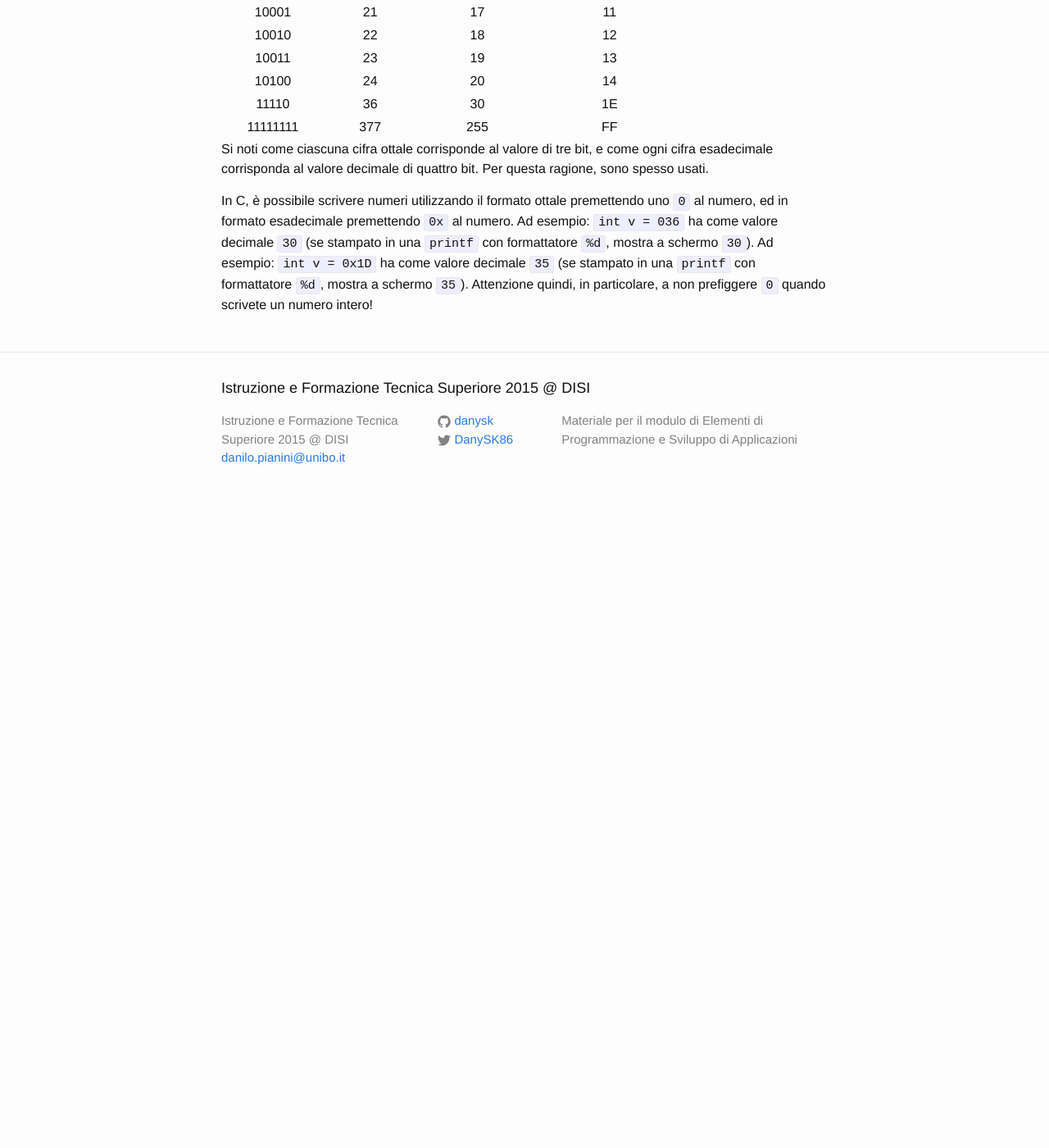
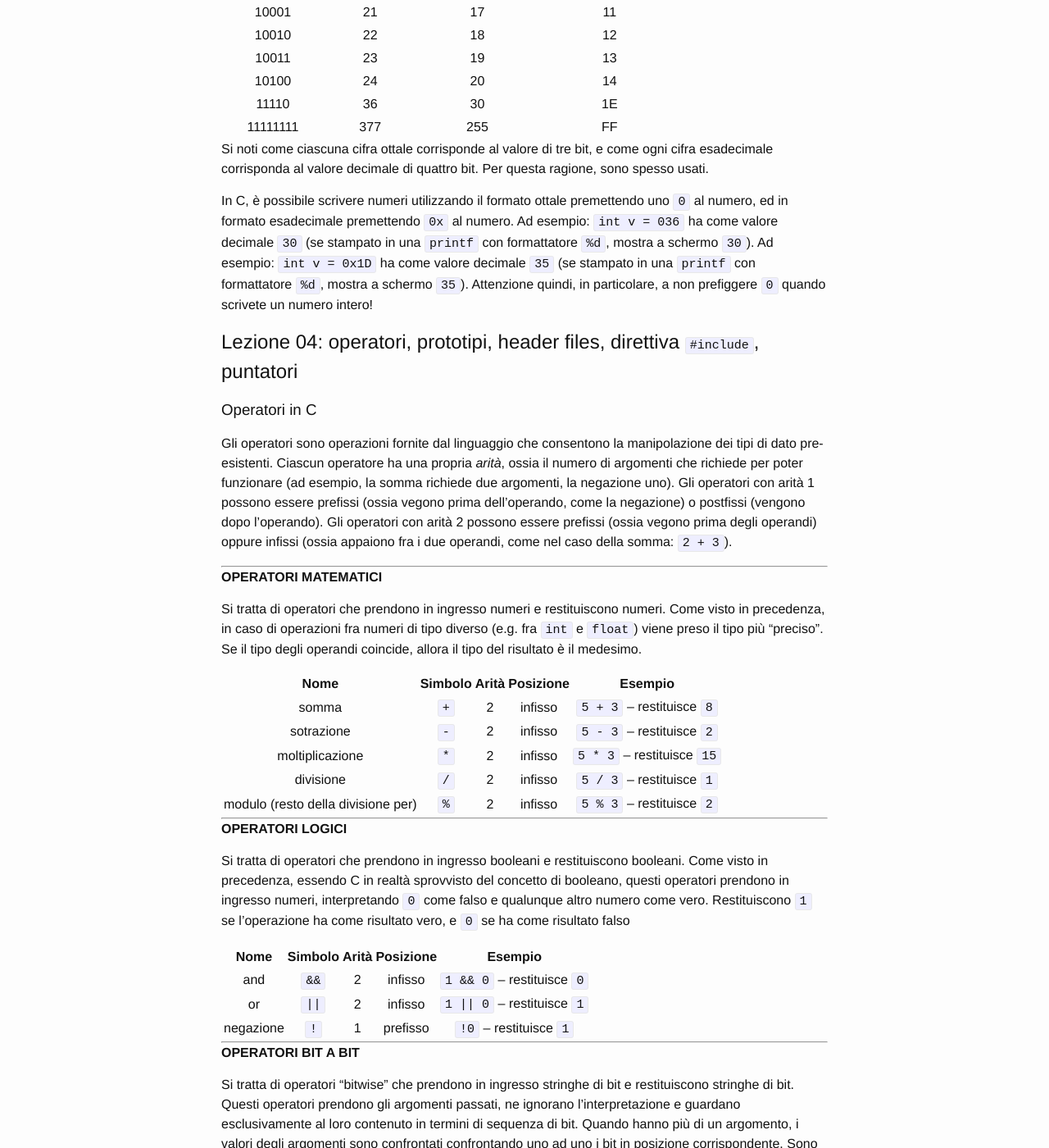
Before and after one commit to APICe-at-DISI/ifts2015, a Jekyll site: the page built from index.md, in a window 1280 px wide and 1400 px high, scrolled down 16968 px. Shown: the whole window at 82% size. Built offline with Jekyll 4.4.1, drawn with Linux system fonts in a browser that asks for light colours; before the commit the page ends 17598 px from its top, so only the background shows below that; some of the changed text lies outside the part shown.

Commit message:
add operators and prototypes

```diff
--- a/index.md
+++ b/index.md
@@ -618,3 +618,100 @@ In C, è possibile scrivere numeri utilizzando il formato ottale premettendo uno
 Ad esempio: `int v = 036` ha come valore decimale `30` (se stampato in una `printf` con formattatore `%d`, mostra a schermo `30`).
 Ad esempio: `int v = 0x1D` ha come valore decimale `35` (se stampato in una `printf` con formattatore `%d`, mostra a schermo `35`).
 Attenzione quindi, in particolare, a non prefiggere `0` quando scrivete un numero intero!
+
+## Lezione 04: operatori, prototipi, header files, direttiva `#include`, puntatori
+
+### Operatori in C
+
+Gli operatori sono operazioni fornite dal linguaggio che consentono la manipolazione dei tipi di dato pre-esistenti.
+Ciascun operatore ha una propria *arità*, ossia il numero di argomenti che richiede per poter funzionare (ad esempio, la somma richiede due argomenti, la negazione uno).
+Gli operatori con arità 1 possono essere prefissi (ossia vegono prima dell'operando, come la negazione) o postfissi (vengono dopo l'operando).
+Gli operatori con arità 2 possono essere prefissi (ossia vegono prima degli operandi) oppure infissi (ossia appaiono fra i due operandi, come nel caso della somma: `2 + 3`).
+
+___
+
+**OPERATORI MATEMATICI**
+
+Si tratta di operatori che prendono in ingresso numeri e restituiscono numeri. Come visto in precedenza, in caso di operazioni fra numeri di tipo diverso (e.g. fra `int` e `float`) viene preso il tipo più "preciso". Se il tipo degli operandi coincide, allora il tipo del risultato è il medesimo.
+
+| Nome | Simbolo  | Arità | Posizione | Esempio |
+| :-: | :-: | :-: | :-: | :-: |
+| somma | `+` | 2 | infisso | `5 + 3` -- restituisce `8` |
+| sotrazione | `-` | 2 | infisso | `5 - 3` -- restituisce `2` |
+| moltiplicazione | `*` | 2 | infisso | `5 * 3` -- restituisce `15` |
+| divisione | `/` | 2 | infisso | `5 / 3` -- restituisce `1` |
+| modulo (resto della divisione per) | `%` | 2 | infisso | `5 % 3` -- restituisce `2` |
+
+___
+
+**OPERATORI LOGICI**
+
+Si tratta di operatori che prendono in ingresso booleani e restituiscono booleani.
+Come visto in precedenza, essendo C in realtà sprovvisto del concetto di booleano, questi operatori prendono in ingresso numeri, interpretando `0` come falso e qualunque altro numero come vero.
+Restituiscono `1` se l'operazione ha come risultato vero, e `0` se ha come risultato falso
+
+| Nome | Simbolo  | Arità | Posizione | Esempio |
+| :-: | :-: | :-: | :-: | :-: |
+| and | `&&` | 2 | infisso | `1 && 0` -- restituisce `0` |
+| or | `||` | 2 | infisso | `1 || 0` -- restituisce `1` |
+| negazione | `!` | 1 | prefisso | `!0` -- restituisce `1` |
+
+___
+
+**OPERATORI BIT A BIT**
+
+Si tratta di operatori "bitwise" che prendono in ingresso stringhe di bit e restituiscono stringhe di bit.
+Questi operatori prendono gli argomenti passati, ne ignorano l'interpretazione e guardano esclusivamente al loro contenuto in termini di sequenza di bit.
+Quando hanno più di un argomento, i valori degli argomenti sono confrontati confrontando uno ad uno i bit in posizione corrispondente.
+Sono particolarmente utili quando è necessario manipolare una sequenza di bit, ad esempio per inviare comandi ad un dispositivo esterno (e.g. un motore elettrico).
+Non vanno confusi con gli operatori logici! I risultati restituiti sono completamente *diversi*!
+
+| Nome | Simbolo  | Arità | Posizione | Esempio |
+| :-: | :-: | :-: | :-: | :-: |
+| and | `&` | 2 | infisso | `3 & 4` -- restituisce `0` |
+| or | `|` | 2 | infisso | `3 | 4` -- restituisce `7` |
+| xor | `^` | 2 | infisso | `3 ^ 5` -- restituisce `6` |
+| shift a destra con segno | `>>` | 2 | infisso | `-4 >> 1` -- restituisce `-2` |
+| shift a sinistra | `<<` | 2 | infisso | `-4 << 1` -- restituisce `-8` |
+| shift a destra senza segno | `>>>` | 2 | infisso | `-4 >>> 1` -- restituisce `2147483646` |
+| negazione | `~` | 1 | prefisso | `~0` -- restituisce `-1` |
+
+___
+
+## Prototipi di funzione
+
+{% highlight c %}
+int fattoriale(int);
+
+int getInput(void);
+
+int main(void)
+{
+    printf("Il fattoriale è: %d\n", fattoriale(getInput()));
+}
+
+int fattoriale(int a)
+{
+    if (a == 0) {
+        return 1;
+    }
+    return a * fattoriale(a - 1);
+}
+
+int getInput(void)
+{
+    int num;
+    printf("Inserire un numero intero: ");
+    scanf("%d", &num);
+    return num;
+}
+{% endhighlight %}
+
+*Cosa imparare da questo esempio:*
+
+* Il compilatore C richiede che una funzione sia definita *prima* del punto in cui viene chiamata. Questo limita la potenza espressiva, ad esempio non sarebbe possibile fare funzioni "mutuamente ricorsive", dove una richiama l'altra, perché ce ne sarebbe sempre una non definita nel momento in cui viene chiamata.
+* Per superare questa limitazione, è possibile dichiarare i *prototipi* delle funzioni prima della loro effettiva implementazione.
+* Il prototipo della funzione include il tipo di ritorno, il nome, ed il tipo e numero degli argomenti (ma non il loro nome). Non include il corpo (si noti che non ci sono le parentesi graffe).
+* Il compilatore "sa" che la funzione è definita, e compila senza problemi anche se non conosce l'implementazione, che aggiungerà solo dopo.
+
+### La direttiva `#include`
```
